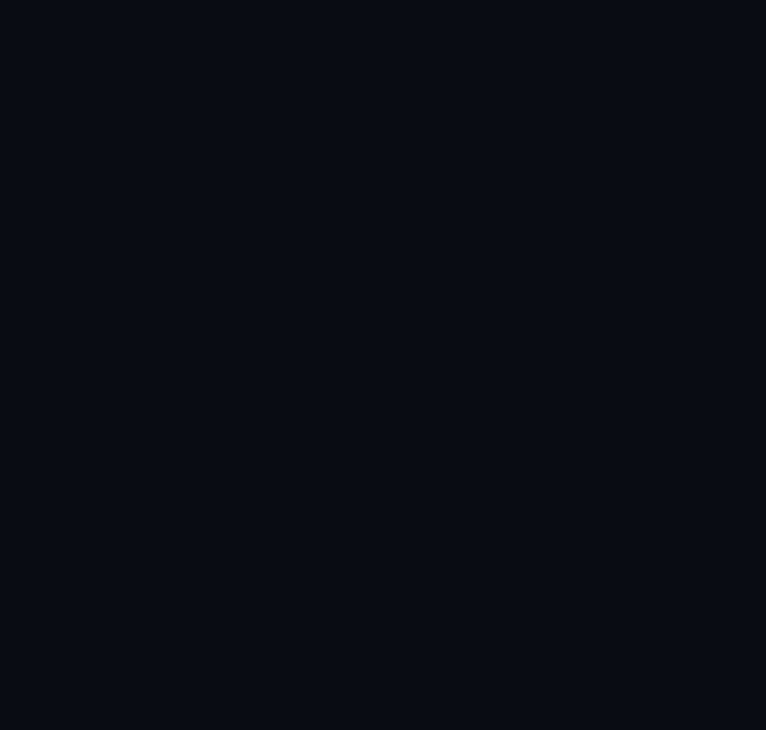
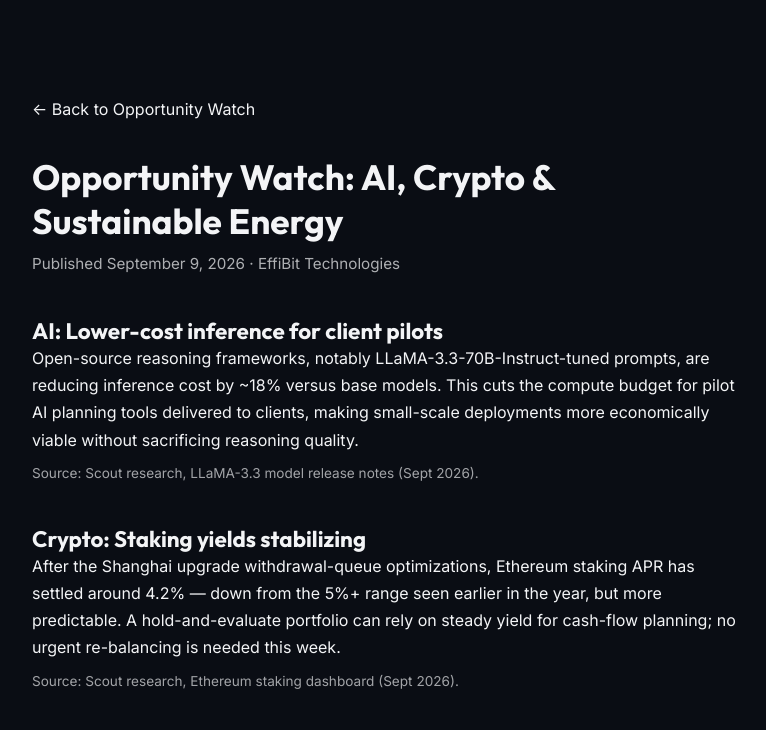
Before and after one commit to n50sharp/effibit-website, a plain HTML site: page blog/2026-09-09-opportunity-watch.html in a window 1280 px wide. Shown: the top 730 px of the page, without its empty margins (252-1018 px from the left). Drawn offline with Linux system fonts and the light colour scheme.

Commit message:
Fix blog pages appearing empty (body opacity/loaded class)

```diff
--- a/blog/2026-09-09-opportunity-watch.html
+++ b/blog/2026-09-09-opportunity-watch.html
@@ -92,6 +92,7 @@
             AI workloads.</p>
         <p class="source-note">Source: Scout research, Penang energy RFP notice (Sept 2026).</p>
     </article>
+    <script>document.body.classList.add('loaded');</script>
 </body>
 
 </html>
```
Also changed, not shown: blog/index.html (+1 -0 lines).
